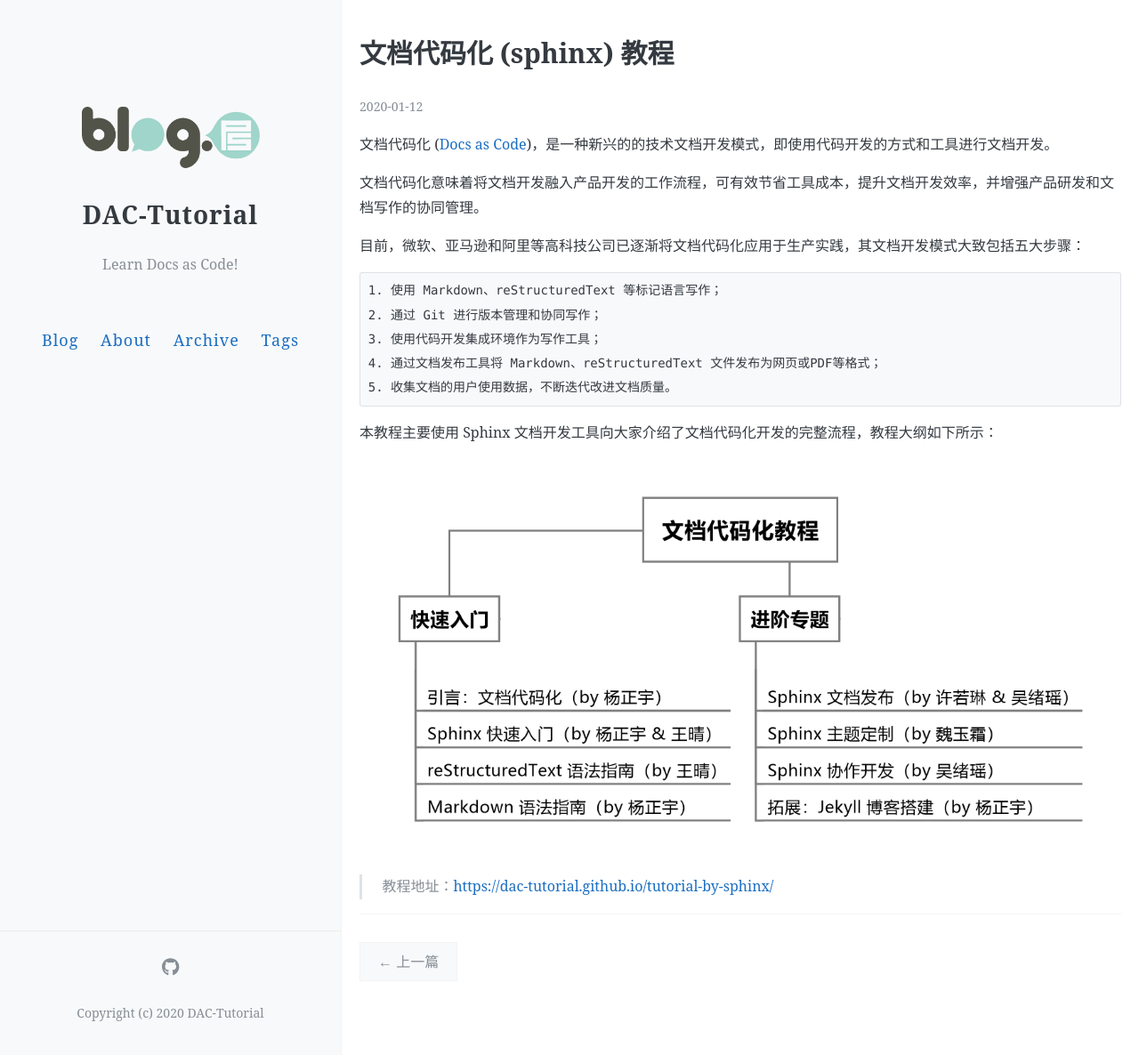
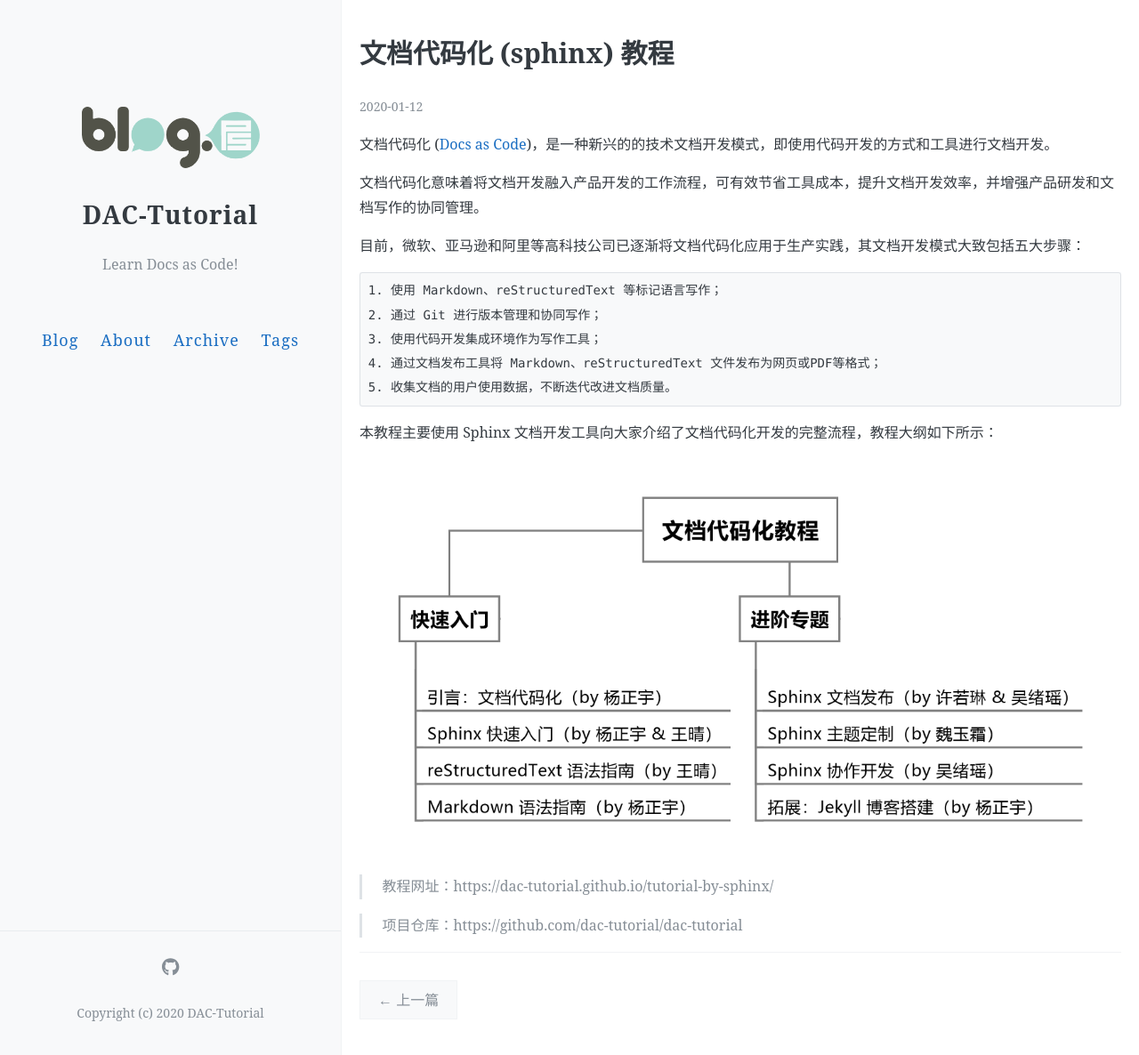
Before and after one commit to dac-tutorial/dac-tutorial.github.io, a Jekyll site: the page built from _posts/2020-01-12-文档代码化 (Sphinx) 教程.md, in a window 1280 px wide and 1186 px high. Shown: the whole window at 89% size. Built offline with Jekyll 4.4.1, drawn with Linux system fonts in a browser that asks for light colours; our own code applies the rules of GitHub Pages for plain Markdown files; comment, search, counter and statistics services are not loaded.

Commit message:
Update 2020-01-12-文档代码化 (Sphinx) 教程.md

```diff
--- a/_posts/2020-01-12-文档代码化 (Sphinx) 教程.md
+++ b/_posts/2020-01-12-文档代码化 (Sphinx) 教程.md
@@ -14,4 +14,6 @@
 
 ![tutorial-outline](../images/tutorial-outline.png)
 
-> 教程地址：<https://dac-tutorial.github.io/tutorial-by-sphinx/>
+> 教程网址：https://dac-tutorial.github.io/tutorial-by-sphinx/
+
+> 项目仓库：https://github.com/dac-tutorial/dac-tutorial
```
